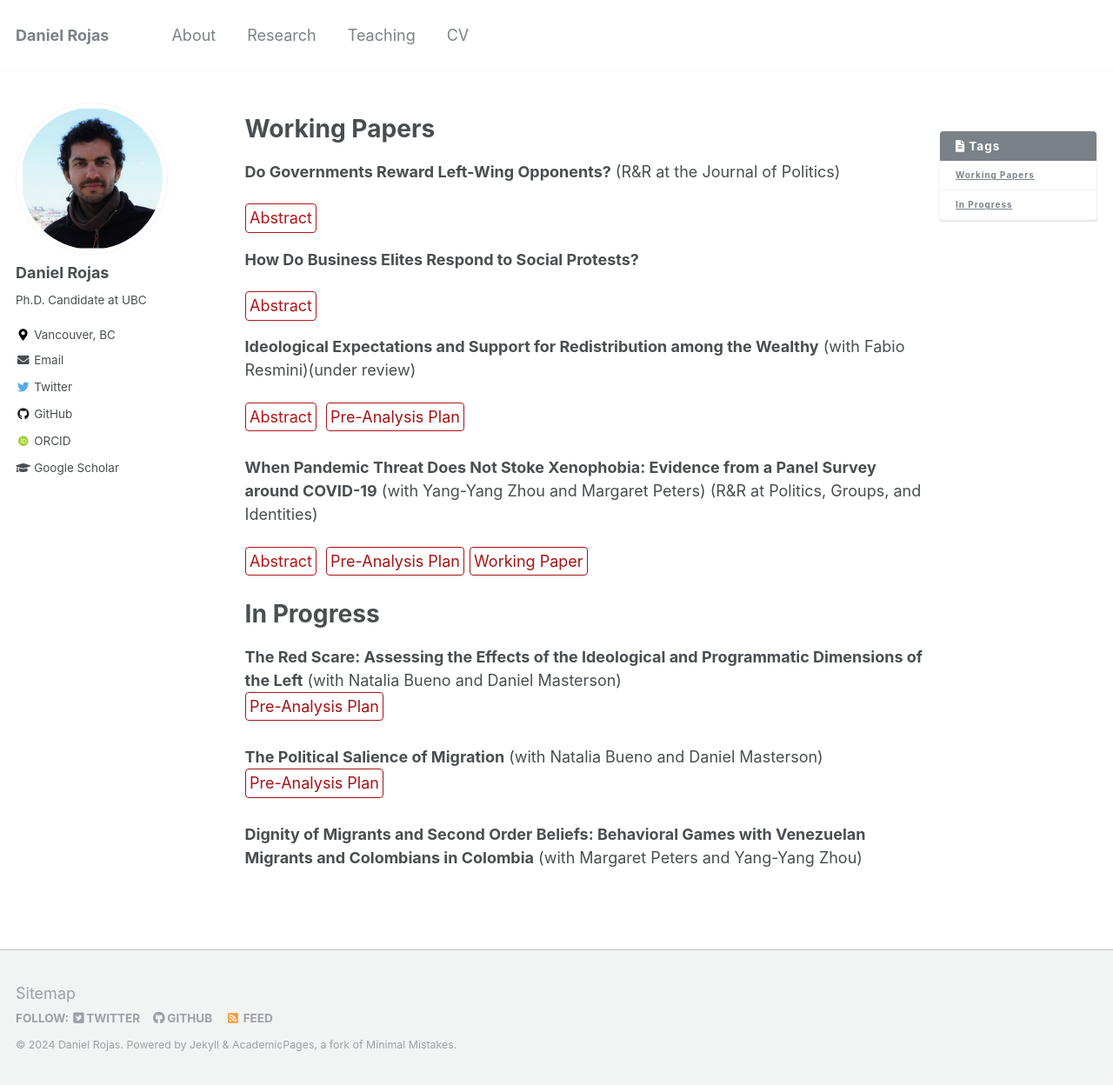
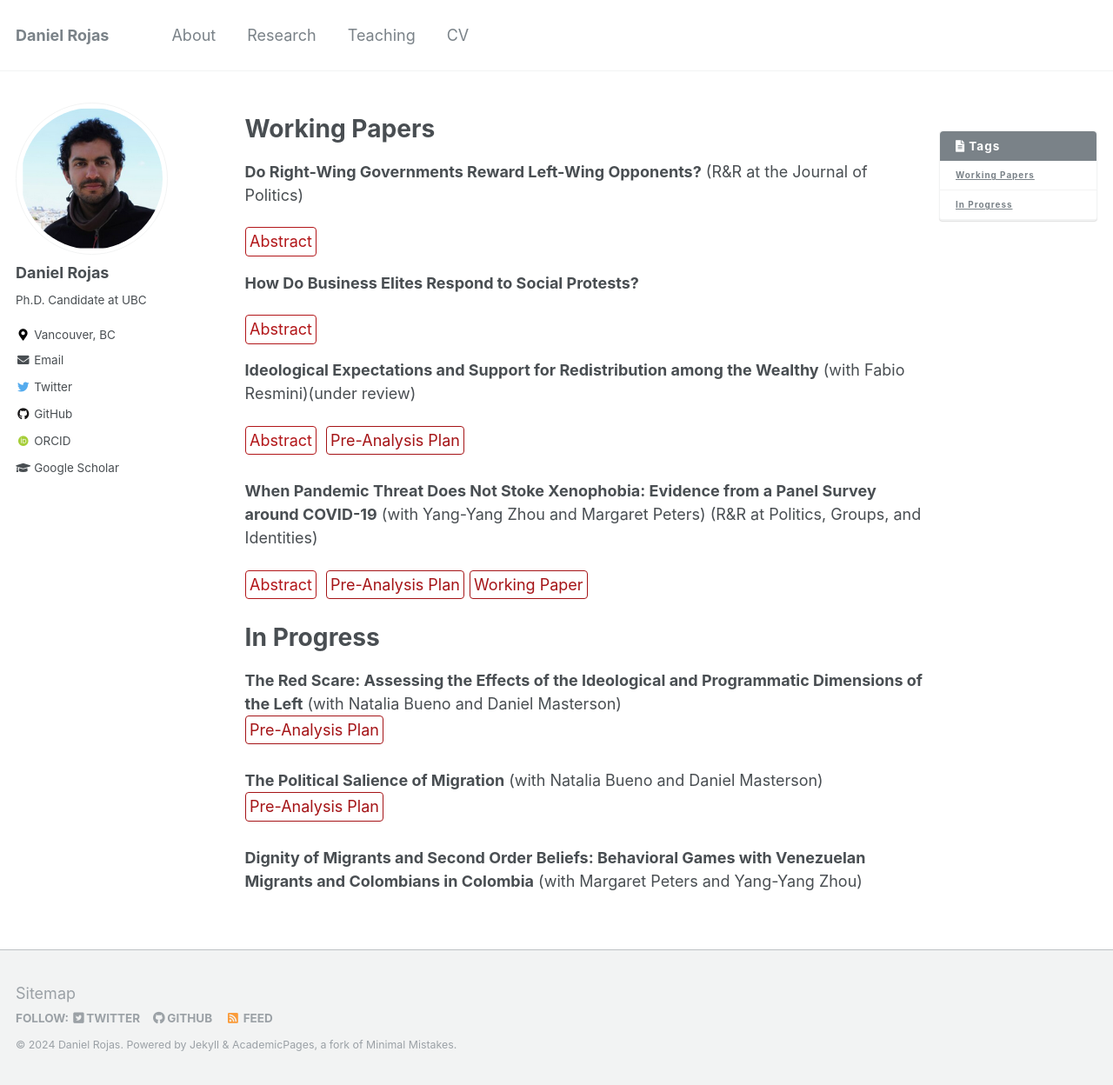
Before and after one commit to danielrojaslozano/danielrojaslozano.github.io, a Jekyll site: the page built from _pages/research.md, in a window 1280 px wide and 1248 px high. Shown: the whole window at 87% size. Built offline with Jekyll 4.4.1, drawn with Linux system fonts in a browser that asks for light colours; some web fonts are replaced; part of the change alters nothing that is shown.

Commit message:
Update research.md

```diff
--- a/_pages/research.md
+++ b/_pages/research.md
@@ -48,9 +48,9 @@ details > p {
 
 # Working Papers
 
-**Do Governments Reward Left-Wing Opponents?** (R&R at the Journal of Politics)
+**Do Right-Wing Governments Reward Left-Wing Opponents?** (R&R at the Journal of Politics)
 <br />
-<details><summary>Abstract</summary><p> Do governments reward left-wing opposition voters? The literature on distributive politics finds that governments use transfers to reward supporters. Yet this work focuses on what incumbents do before elections, fails to find compensations after elections, and overlooks who the incumbent won to even when different contenders might imply different risks to the establishment. I argue that governments strategically allocate transfers to reward left-wing opposition constituencies after elections and prevent future support for the Left given its historical threat to elites. Using a continuous difference-in-difference research design with data from Colombia, I show that opposition constituencies receive more transfers after elections but not before. A cross-national analysis further supports my argument. These findings have implications for the politics of the red scare in developing democracies.</p>
+<details><summary>Abstract</summary><p> The conventional view holds that incumbents expand transfers to allied or swing constituencies to increase their vote shares. I contrast the prevalent electoral competition explanation and propose a theory based on the historical left-right political conflict. I argue that the distinct promises of the left motivate right-wing incumbents to expand social transfers to left-wing constituencies. I posit that this strategy aims to hinder support for the left by demobilizing rather than winning over left-leaning supporters. Using a continuous difference-in-difference research design with data from Colombia, I show that the right-wing government expanded a welfare program in left-leaning constituencies. Additional tests suggest that this expansion followed a demobilization rather than a persuasion strategy. This research contributes to the understanding of distributive politics by highlighting the role of ideological distance between political contenders and the timing of social policy distribution in response to the leftist threat.</p>
 </details> &nbsp;
 
 **How Do Business Elites Respond to Social Protests?**
```
